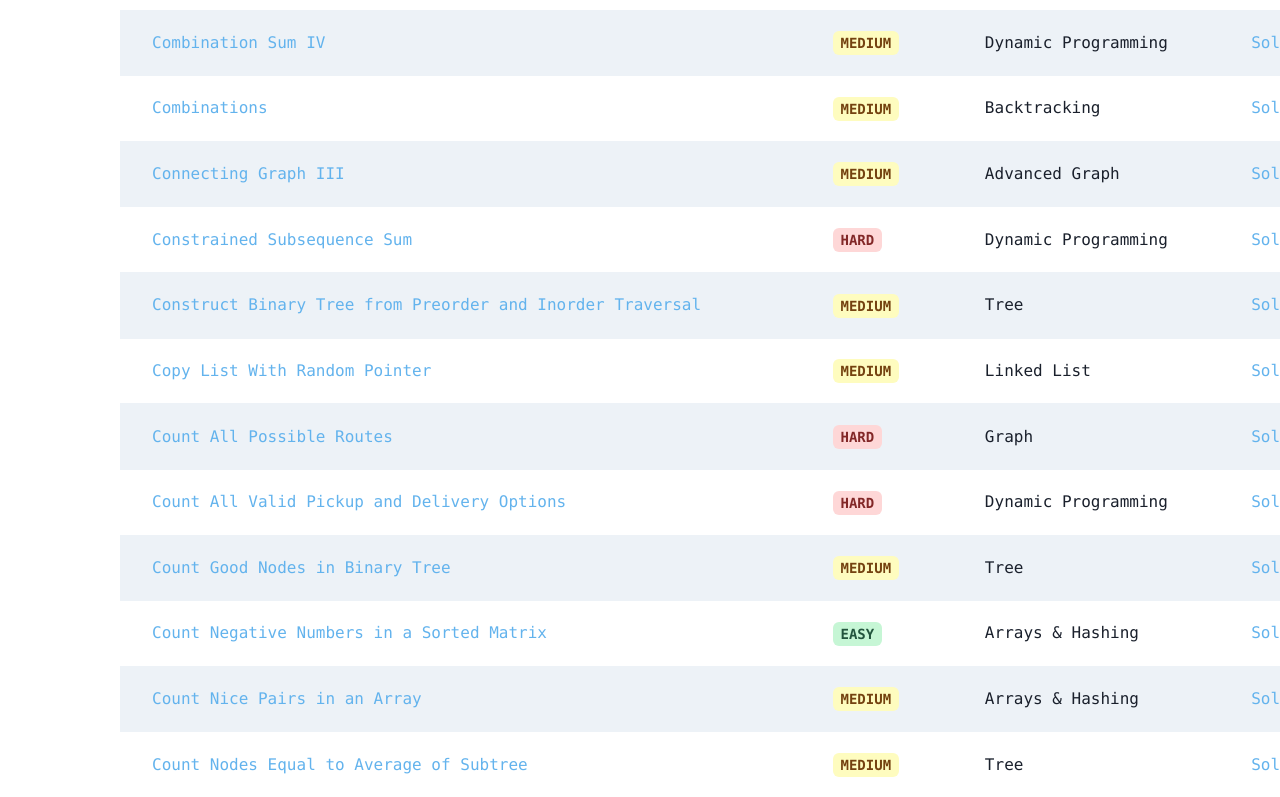
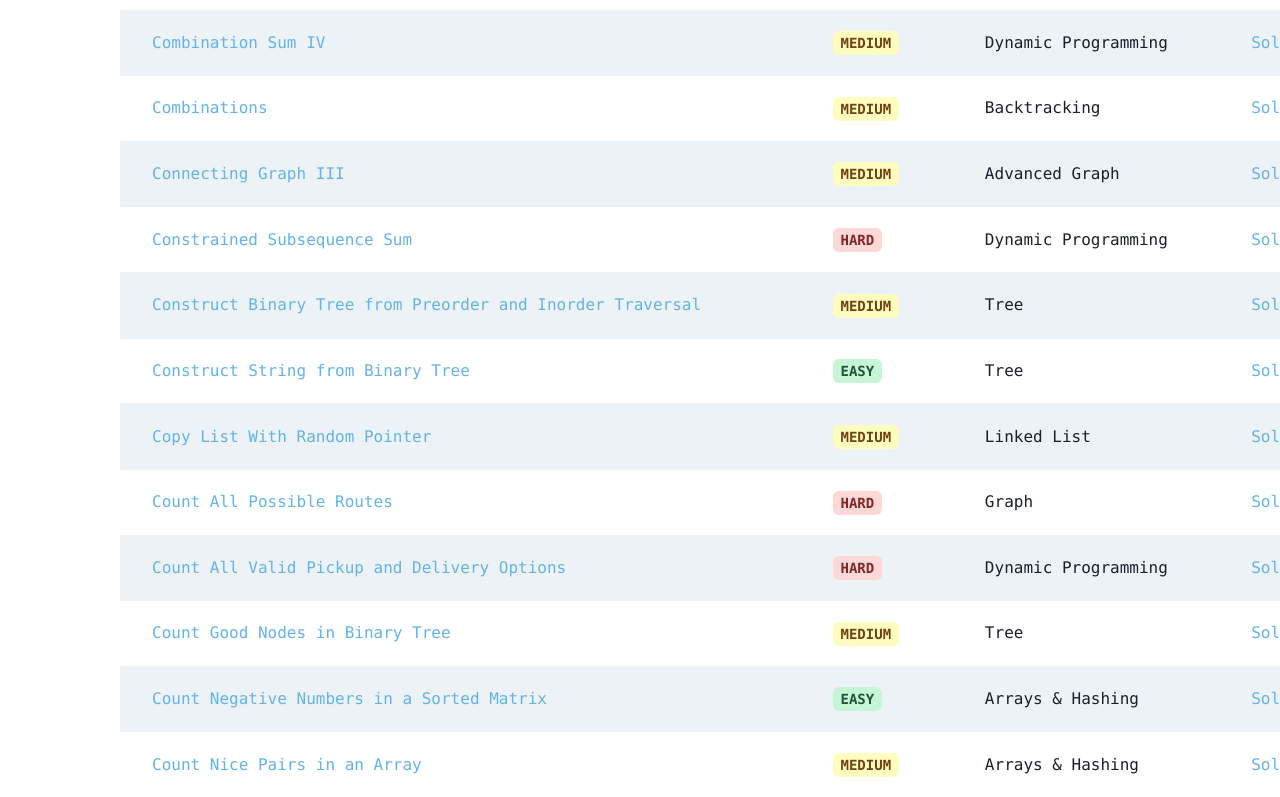
Before and after one commit to LeeHengYu/leetcode-reviewer, a React (Vite) app: page / in a window 1280 px wide. Shown: the part 2000-2797 px from the top of the page. Built offline with nearby package versions, Linux system fonts and the light colour scheme.

Commit message:
add 1208

```diff
--- a/src/data/tablaData.ts
+++ b/src/data/tablaData.ts
@@ -2081,6 +2081,14 @@ const tableData: Question[] = [
       solution: "largest-odd-number-in-string.py",
       dailyChallenge: new Date("2023-12-07"),
     },
+    {
+      question: "Construct String from Binary Tree",
+      link: "https://leetcode.com/problems/construct-string-from-binary-tree/",
+      category: "Tree",
+      difficulty: "Easy",
+      solution: "construct-string-from-binary-tree.py",
+      dailyChallenge: new Date("2023-12-08"),
+    },
   ];
 
 export default tableData;
```
